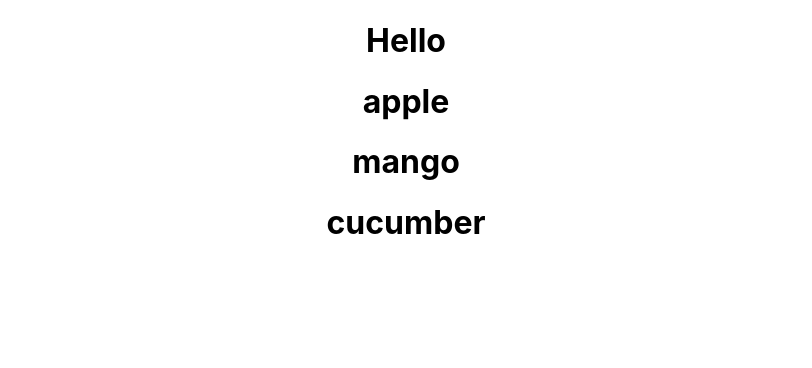
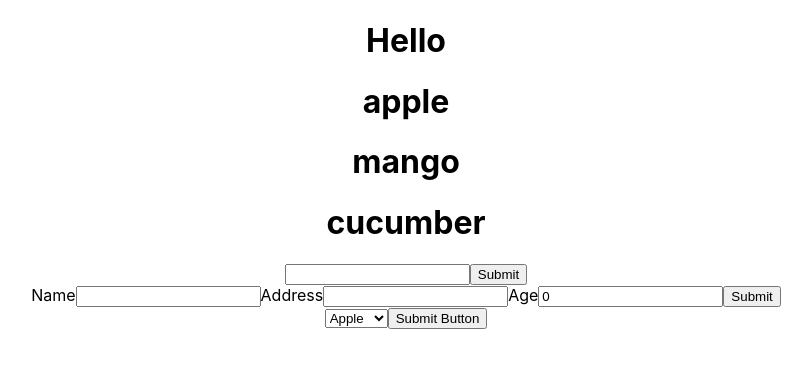
Before and after one commit to Amritesh21/ReactPractice, a React (Create React App) app in the folder reacttut/: page / in a window 1280 px wide. Shown: the top 368 px of the page, without its empty margins (234-1046 px from the left). Built offline with nearby package versions, Linux system fonts and the light colour scheme.

Commit message:
Forms practice

```diff
--- a/reacttut/src/App.js
+++ b/reacttut/src/App.js
@@ -2,11 +2,17 @@ import logo from './logo.svg';
 import './App.css';
 import TestRun from './ComponentsFolder/testrun';
 import MapPractice from './ComponentsFolder/mapPractice';
+import UseStComp from './ComponentsFolder/usestateComp';
+import FormCreation from './ComponentsFolder/FormCreate';
+import SelectFormpract from './ComponentsFolder/SelectFormpract';
 function App() {
   return (
     <div className="App">
       <TestRun/>
       <MapPractice/>
+      <UseStComp/>
+      <FormCreation/>
+      <SelectFormpract/>
     </div>
   );
 }
--- /dev/null
+++ b/reacttut/src/ComponentsFolder/FormCreate.js
@@ -0,0 +1,39 @@
+import React, {useState} from 'react';
+
+const FormCreation = () => {
+
+    const [personName, setName] = useState("");
+    const [address, setAddress] = useState("");
+    const [age, setAge] = useState(0);
+
+    const formSubmit = (e) => {
+        e.preventDefault();
+        console.log(personName + " "+ address + " "+ age );
+    }
+
+    return(
+        <div>
+            <form>
+                <label>Name</label>
+                <input name = "personname"
+                value = {personName}
+                type = "text"
+                onChange = {(e) => setName(e.target.value)}/>
+                <label>Address</label>
+                <input name = "address"
+                value = {address}
+                type = "text"
+                onChange = {(e) => setAddress(e.target.value)}/>
+                <label>Age</label>
+                <input name = "age"
+                value = {age}
+                type = "text"
+                onChange = {(e) => setAge(e.target.value)}/>
+                <button type = "submit" onClick = {(e) => formSubmit(e)}>Submit</button>
+            </form>
+        </div>
+    )
+
+}
+
+export default FormCreation;
--- /dev/null
+++ b/reacttut/src/ComponentsFolder/SelectFormpract.js
@@ -0,0 +1,25 @@
+import React, {useState} from 'react'
+
+const SelectFormpract = () => {
+    const [name, setName] = useState('');
+
+    const selectFormSubmit = (e) => {
+        e.preventDefault();
+        alert("The submitted value is "+ name);
+    }
+
+    return(
+        <div>
+            <form>
+                <select value = {name} onChange={(e)=>setName(e.target.value)}>
+                    <option value="apple">Apple</option>
+                    <option value = "grape">Grape</option>
+                    <option value = "mango">Mango</option>
+                </select>
+                <button type = "submit" onClick = {(e)=>selectFormSubmit(e)}>Submit Button</button>
+            </form>
+        </div>
+    )
+}
+
+export default SelectFormpract
--- /dev/null
+++ b/reacttut/src/ComponentsFolder/usestateComp.js
@@ -0,0 +1,21 @@
+import React, {useState} from 'react';
+const UseStComp = () => {
+
+    var [personName,setName] = useState("");
+
+    const buttonAcc = (e) => {
+        alert(personName);
+    }
+
+    return(
+        <div>
+            <input type = "text"
+             value = {personName}
+             onChange = {(e) => setName(e.target.value)}/>
+            <button onClick = {(e) => buttonAcc()}>Submit</button>
+        </div>
+    )
+
+}
+
+export default UseStComp;
```
